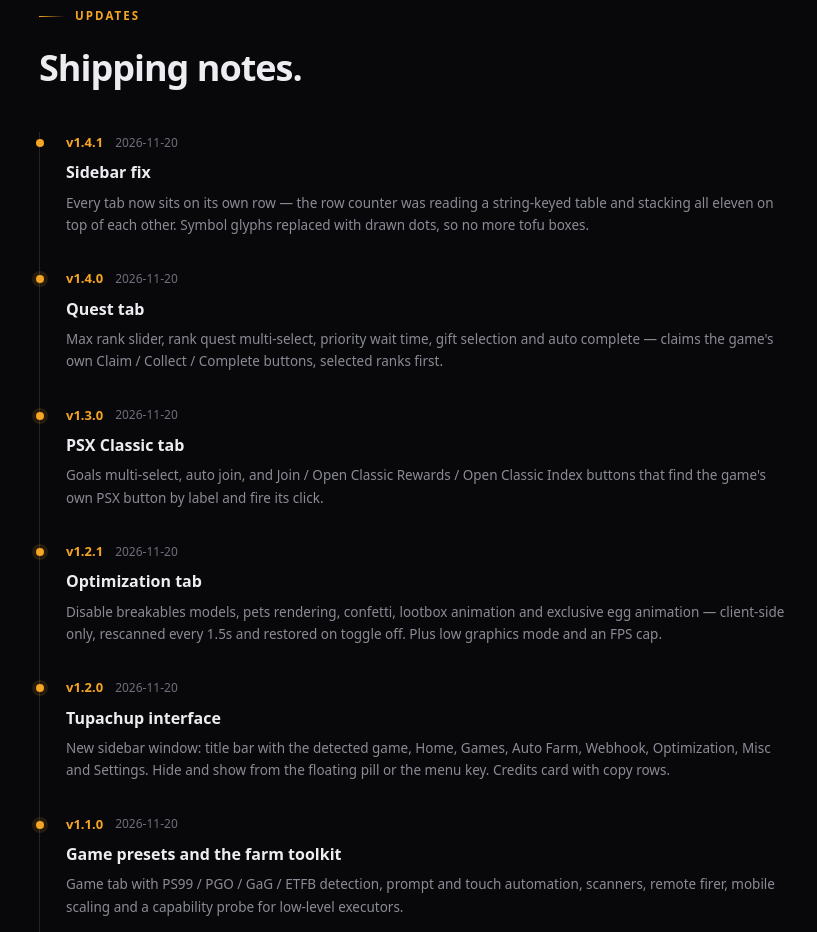
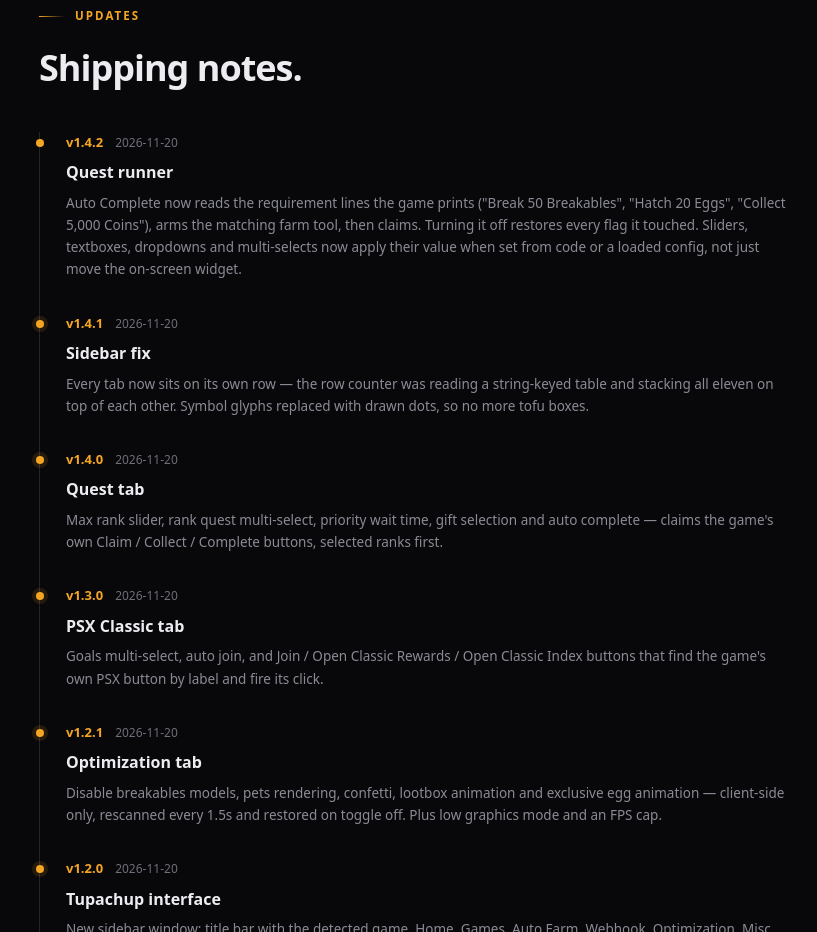
Before and after one commit to vkorona26-oss/Tupachub, a plain HTML site: page index.html in a window 1280 px wide. Shown: the part 1980-2912 px from the top of the page, without its empty margins (55-872 px from the left). Drawn offline with Linux system fonts and the light colour scheme.

Commit message:
v1.4.2: Quest runner reads requirements and arms the farm toolkit

```diff
--- a/index.html
+++ b/index.html
@@ -129,6 +129,11 @@
     <h2>Shipping notes.</h2>
     <ol class="timeline">
       <li>
+        <div class="meta"><span class="ver">v1.4.2</span><time>2026-11-20</time></div>
+        <h3>Quest runner</h3>
+        <p>Auto Complete now reads the requirement lines the game prints ("Break 50 Breakables", "Hatch 20 Eggs", "Collect 5,000 Coins"), arms the matching farm tool, then claims. Turning it off restores every flag it touched. Sliders, textboxes, dropdowns and multi-selects now apply their value when set from code or a loaded config, not just move the on-screen widget.</p>
+      </li>
+      <li>
         <div class="meta"><span class="ver">v1.4.1</span><time>2026-11-20</time></div>
         <h3>Sidebar fix</h3>
         <p>Every tab now sits on its own row — the row counter was reading a string-keyed table and stacking all eleven on top of each other. Symbol glyphs replaced with drawn dots, so no more tofu boxes.</p>
```
